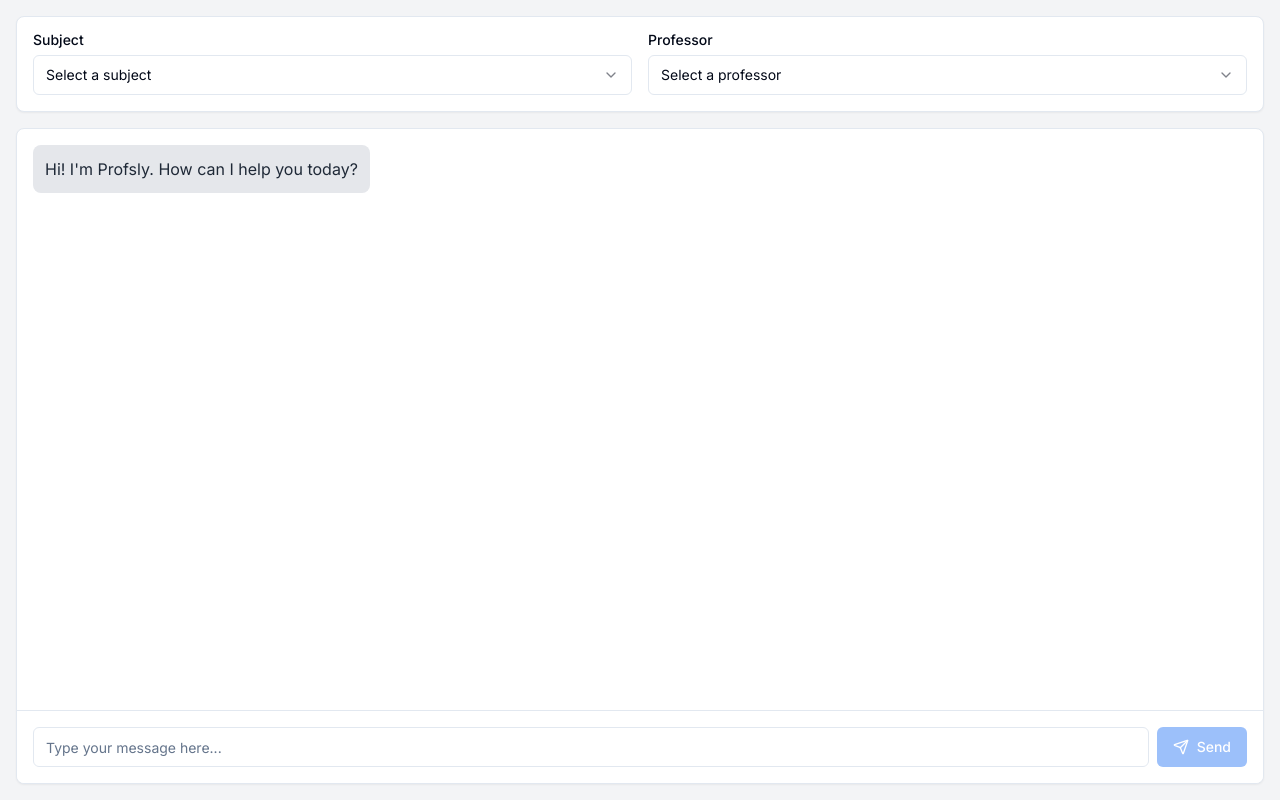
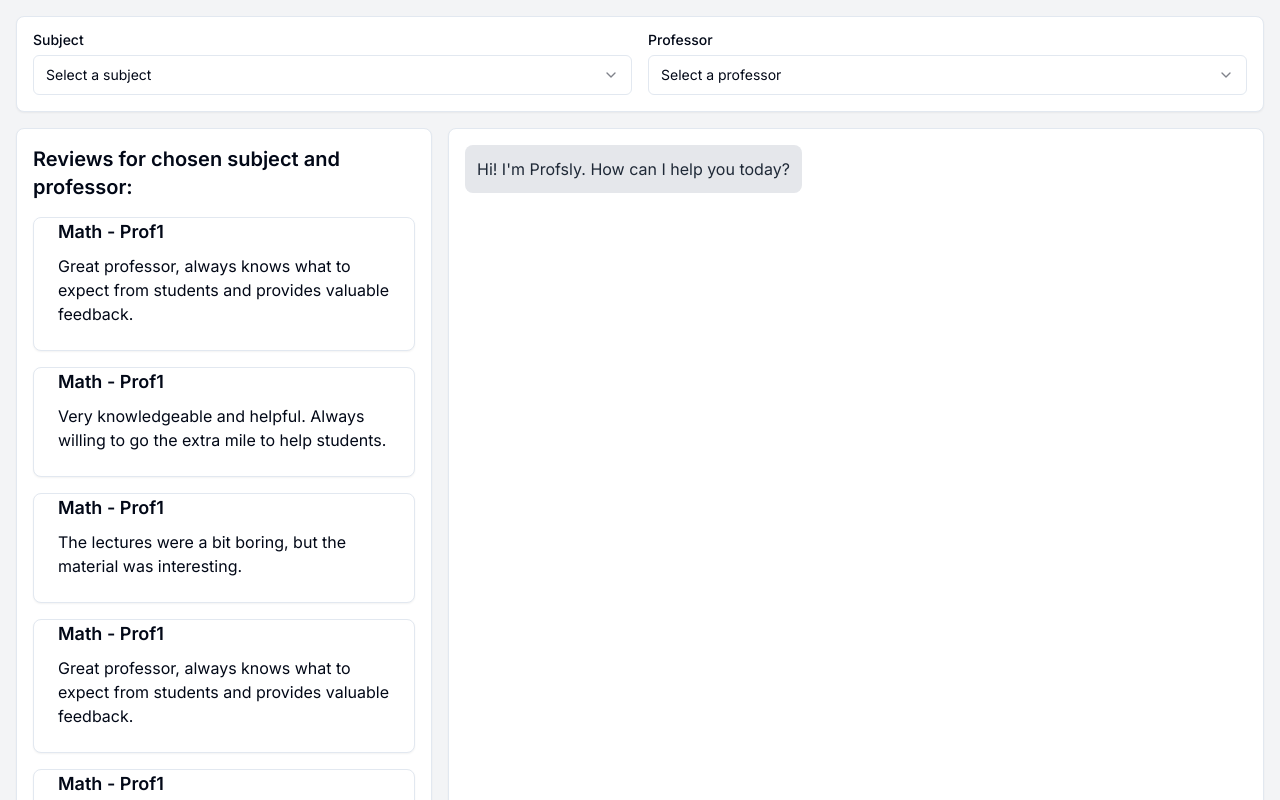
Before and after one commit to nhajela1/terpgpt, a Next.js app: page /chat in a window 1280 px wide. Shown: the top 800 px of the page. Built offline with nearby package versions, Linux system fonts and the light colour scheme.

Commit message:
working version before refactor

```diff
--- a/python-backend/reviews.json
+++ b/python-backend/reviews.json
@@ -5,6 +5,72 @@
         "review": "Great professor, always knows what to expect from students and provides valuable feedback.",
         "subject": "Math",
         "stars": 5
+      },
+      {
+        "professor": "Prof1",
+        "review": "Very knowledgeable and helpful. Always willing to go the extra mile to help students.",
+        "subject": "Math",
+        "stars": 5
+      },
+      {
+        "professor": "Prof1",
+        "review": "The lectures were a bit boring, but the material was interesting.",
+        "subject": "Math",
+        "stars": 4
+      },
+      {
+        "professor": "Prof1",
+        "review": "Great professor, always knows what to expect from students and provides valuable feedback.",
+        "subject": "Math",
+        "stars": 5
+      },
+      {
+        "professor": "Prof1",
+        "review": "Very knowledgeable and helpful. Always willing to go the extra mile to help students.",
+        "subject": "Math",
+        "stars": 5
+      },
+      {
+        "professor": "Prof1",
+        "review": "The lectures were a bit boring, but the material was interesting.",
+        "subject": "Physics",
+        "stars": 4
+      },
+      {
+        "professor": "Prof2",
+        "review": "Very engaging and knowledgeable. Made complex topics easy to understand.",
+        "subject": "Physics",
+        "stars": 4
+      },
+      {
+        "professor": "Prof3",
+        "review": "Cares about students and provides great feedback on assignments.",
+        "subject": "Chemistry",
+        "stars": 5
+      },
+      {
+        "professor": "Prof4",
+        "review": "The lectures were a bit dry, but the material was interesting.",
+        "subject": "History",
+        "stars": 3
+      },
+      {
+        "professor": "Prof5",
+        "review": "Excellent at explaining difficult concepts and always available for help.",
+        "subject": "Computer Science",
+        "stars": 5
+      },
+      {
+        "professor": "Prof6",
+        "review": "Had a lot of assignments, but they were helpful for learning.",
+        "subject": "Biology",
+        "stars": 4
+      },
+      {
+        "professor": "Prof1",
+        "review": "The lectures were a bit boring, but the material was interesting.",
+        "subject": "Math",
+        "stars": 4
       },
       {
         "professor": "Prof2",
--- a/src/app/chat/page.tsx
+++ b/src/app/chat/page.tsx
@@ -156,6 +156,32 @@ export default function ChatPage() {
         </CardContent>
       </Card>
 
+      {/* Sidebar and chat sections */}
+      <div className="flex-grow flex sm:flex-row space-y-0 sm:space-y-0 sm:space-x-4">
+        {/* Sidebar */}
+        <Card className="w-full sm:w-1/3 h-full sm:h-auto mb-4 sm:mb-0 overflow-y-auto">
+          {/* Reviews for chosen subject and professor */}
+          <CardContent className="p-4">
+            <h2 className="text-xl font-semibold mb-4">Reviews for chosen subject and professor:</h2>
+            {reviews.reviews
+              .filter(
+                (review) =>
+                  (!selectedSubject || review.subject === selectedSubject) &&
+                  (!selectedProfessor || review.professor === selectedProfessor)
+              )
+              .map((review, index) => (
+                <Card key={index} className="mb-4">
+                  <CardContent>
+                    <h3 className="font-semibold text-lg mb-2">
+                      {review.subject} - {review.professor}
+                    </h3>
+                    <ReactMarkdown>{review.review}</ReactMarkdown>
+                  </CardContent>
+                </Card>
+              ))}
+          </CardContent>
+        </Card>
+
         {/* Chat section */}
         <Card className="flex-grow flex flex-col overflow-hidden">
           <CardContent className="flex-grow p-4">
@@ -205,5 +231,6 @@ export default function ChatPage() {
           </CardFooter>
         </Card>
       </div>
+    </div>
   );
 }
```
Lines whose indentation alone changed are shown as unchanged.
